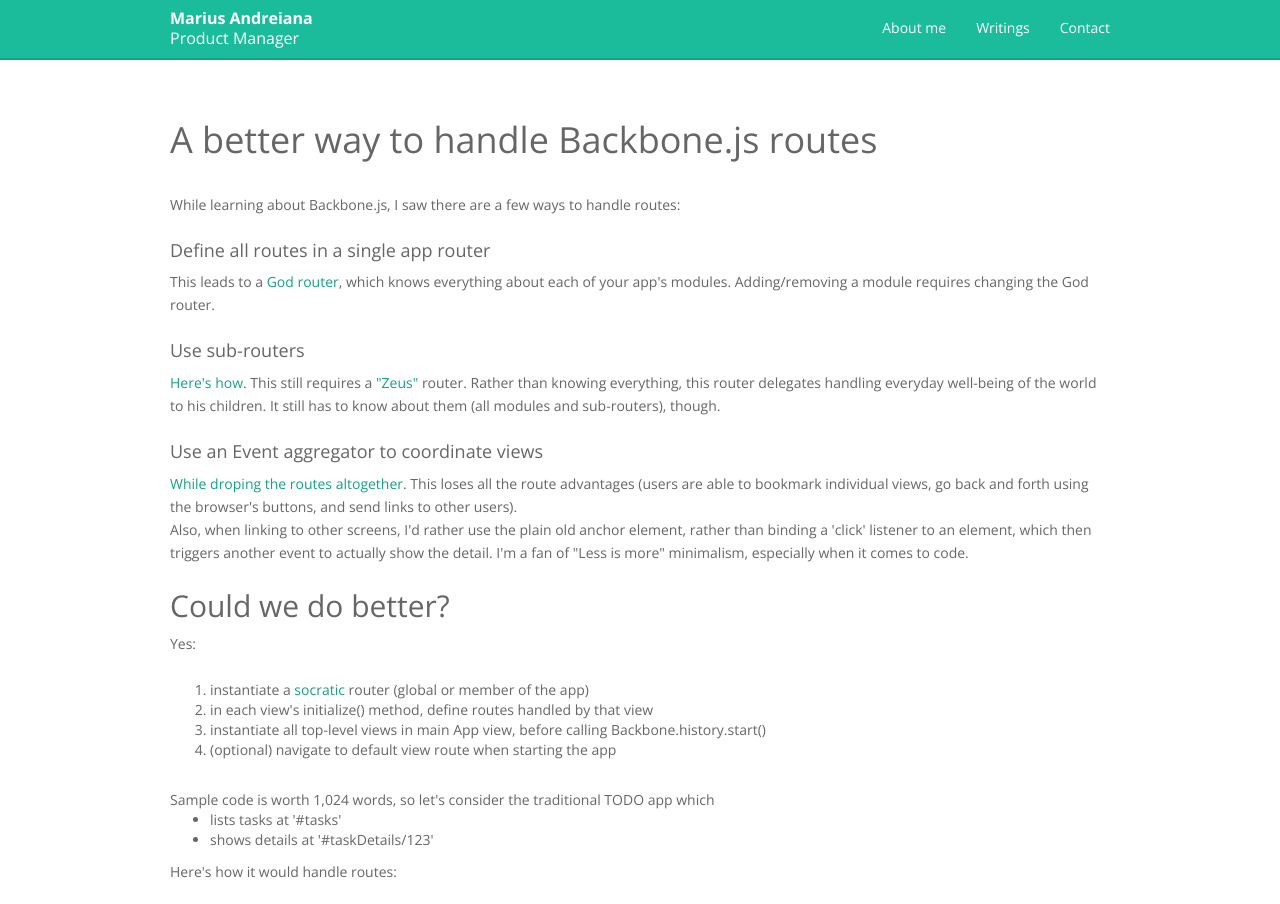
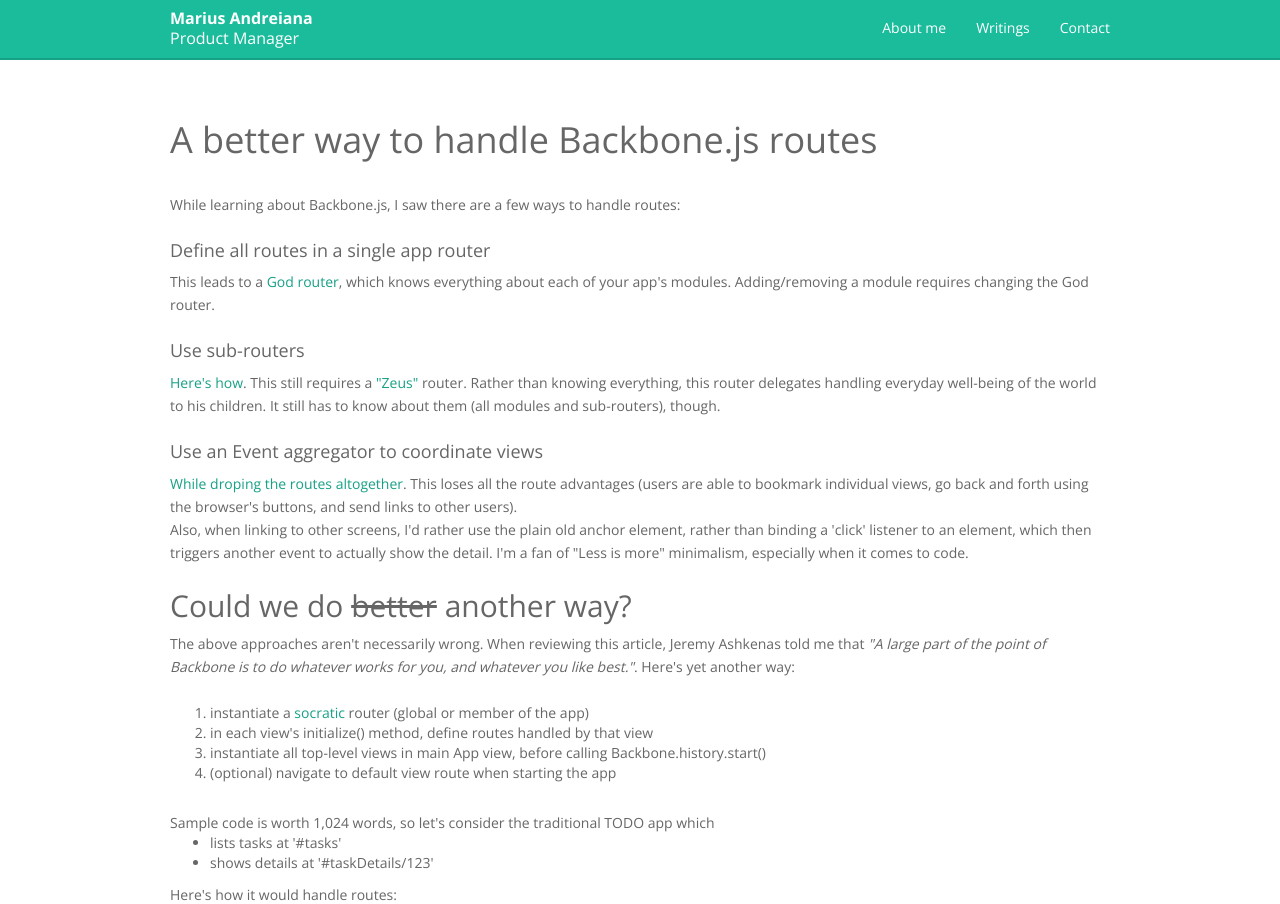
Before and after one commit to mariusa/mariusa.github.io, a Jekyll site: the page built from writings/handling-backbone-routes.html, in a window 1280 px wide and 1272 px high, cut to the strip 0-904 px from the top of the window. Built offline with Jekyll 4.4.1, drawn with Linux system fonts in a browser that asks for light colours; nearby versions of some CDN libraries; Markdown is read by kramdown in place of the engine named in the settings.

Commit message:
better > different

```diff
--- a/_layouts/default.html
+++ b/_layouts/default.html
@@ -11,8 +11,6 @@
   <meta name="author" content="{{ site.name }}" />
   <meta name="description" content="{{ site.description }}" />
   <meta name="viewport" content="width=device-width, initial-scale=1, maximum-scale=1">
-
-  <link rel="alternate" type="application/rss+xml" href="/atom.xml" />
 
      <link rel="stylesheet" href="https://netdna.bootstrapcdn.com/bootstrap/3.0.3/css/bootstrap.min.css">
     <link rel="stylesheet" href="https://netdna.bootstrapcdn.com/font-awesome/4.0.3/css/font-awesome.css">
--- a/writings/handling-backbone-routes.html
+++ b/writings/handling-backbone-routes.html
@@ -51,9 +51,9 @@ Also, when linking to other screens, I'd rather use the plain old anchor element
     </p>
 
 
-    <h2>Could we do better?</h2>
+          <h2>Could we do <span style="text-decoration: line-through; ">better</span> another way?</h2>
 
-          <p>Yes:</p>
+          <p>The above approaches aren't necessarily wrong. When reviewing this article, Jeremy Ashkenas told me that <i>"A large part of the point of Backbone is to do whatever works for you, and whatever you like best."</i>. Here's yet another way: </p>
 
           <ol>
           <li>instantiate a <a target="_blank" href="http://en.wikipedia.org/wiki/I_know_that_I_know_nothing">socratic</a> router (global or member of the app) </li>
```
